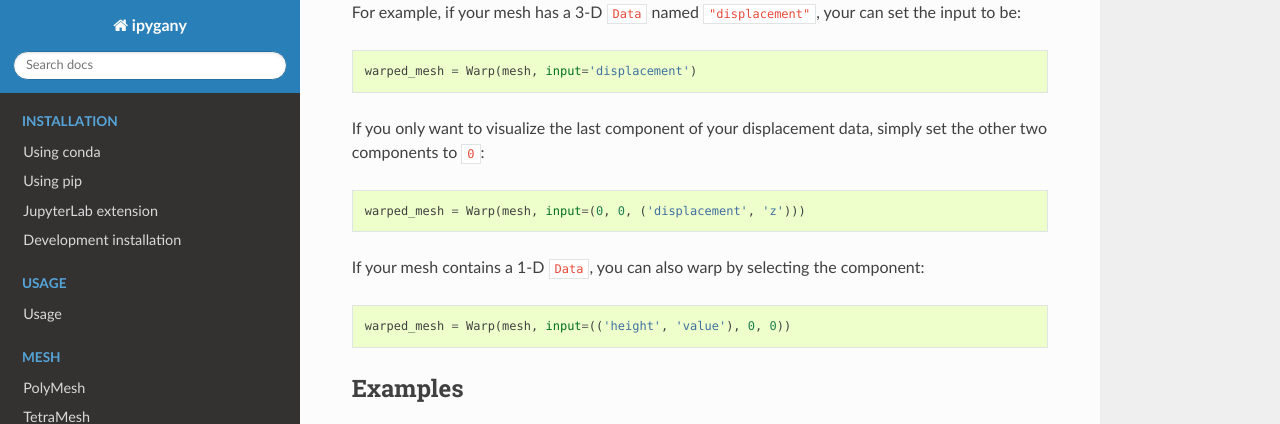
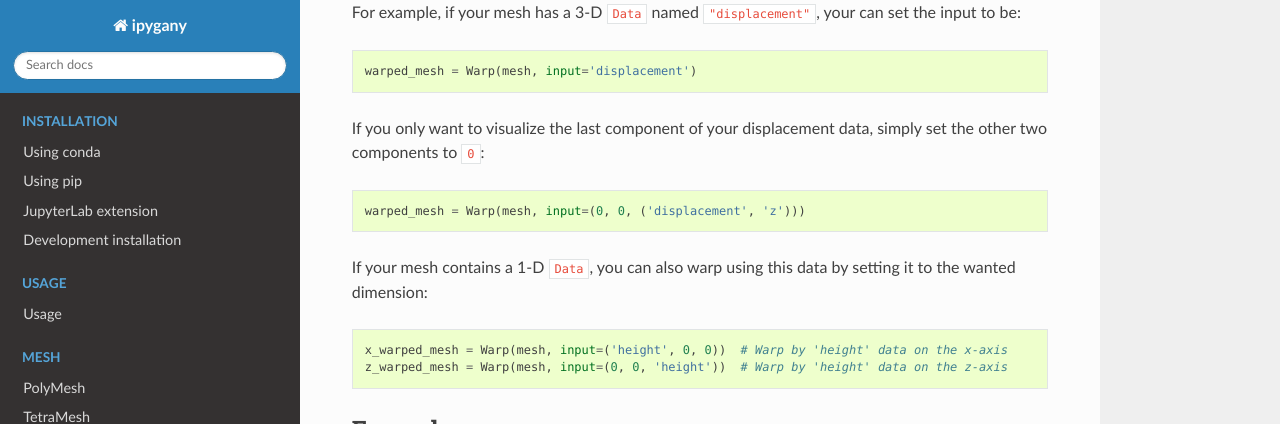
Before and after one commit to jupyter-widgets-contrib/ipygany, a Sphinx documentation site: the page built from docs/source/api_reference/warp.rst, in a window 1280 px wide and 900 px high, scrolled down 355 px, cut to the strip 0-424 px from the top of the window. Built offline with Sphinx 7.4.7 and the Read the Docs theme 2.0.0, drawn with Linux system fonts in a browser that asks for light colours.

Commit message:
Update documentation
Signed-off-by: martinRenou <martin.renou@gmail.com>

```diff
--- a/docs/source/api_reference/warp.rst
+++ b/docs/source/api_reference/warp.rst
@@ -19,11 +19,12 @@ If you only want to visualize the last component of your displacement data, simp
 
     warped_mesh = Warp(mesh, input=(0, 0, ('displacement', 'z')))
 
-If your mesh contains a 1-D ``Data``, you can also warp by selecting the component:
+If your mesh contains a 1-D ``Data``, you can also warp using this data by setting it to the wanted dimension:
 
 .. code::
 
-    warped_mesh = Warp(mesh, input=(('height', 'value'), 0, 0))
+    x_warped_mesh = Warp(mesh, input=('height', 0, 0))  # Warp by 'height' data on the x-axis
+    z_warped_mesh = Warp(mesh, input=(0, 0, 'height'))  # Warp by 'height' data on the z-axis
 
 
 Examples
@@ -110,8 +111,8 @@ Like other ipygany's effects, you can combine it with other effects. Here we app
     )
 
     # Colorize by curvature
-    colored_mesh = IsoColor(mesh, input=('height', 'value'), min=np.min(z), max=np.max(z))
-    warped_mesh = Warp(colored_mesh, input=(0, 0, ('height', 'value')))
+    colored_mesh = IsoColor(mesh, input='height', min=np.min(z), max=np.max(z))
+    warped_mesh = Warp(colored_mesh, input=(0, 0, 'height'))
 
     # Create a slider that will dynamically change the warp factor value
     warp_slider = FloatSlider(value=0, min=0, max=1)
```
